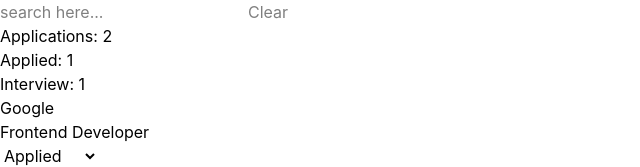
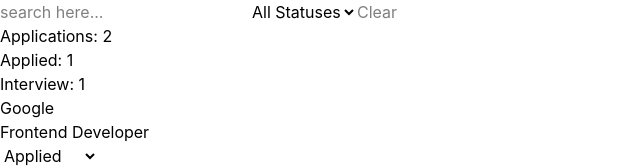
Before and after one commit to roshan-vyas-dev/job-application-tracker, a React (Vite) app: page / in a window 1280 px wide. Shown: the top 167 px of the page, without its empty margins (0-640 px from the left). Built offline with nearby package versions, Linux system fonts and the light colour scheme.

Commit message:
feat: add application status filter

```diff
--- a/src/App.jsx
+++ b/src/App.jsx
@@ -2,6 +2,7 @@
 import ApplicationList from "./components/ApplicationList/ApplicationList";
 function App() {
   const [search, setSearch] = useState("");
+  const [statusFilter, setStatusFilter] = useState("All");
   const [applications, setApplications] = useState([
     {
       id: 1,
@@ -19,9 +20,11 @@
     },
   ]);
 
-  const filteredApplications = applications.filter((application) =>
-    application.company.toLowerCase().includes(search.toLowerCase()),
-  );
+ const filteredApplications = applications.filter(
+  (application) =>
+    application.company.toLowerCase().includes(search.toLowerCase()) &&
+    (statusFilter === "All" || application.status === statusFilter)
+);
 
   const handleDelete = (id) => {
     setApplications((currentApplications) =>
@@ -47,6 +50,17 @@
         value={search}
         onChange={(e) => setSearch(e.target.value)}
       />
+      <select
+  value={statusFilter}
+  onChange={(e) => setStatusFilter(e.target.value)}
+>
+  <option value="All">All Statuses</option>
+  <option value="Applied">Applied</option>
+  <option value="Reviewing">Reviewing</option>
+  <option value="Interview">Interview</option>
+  <option value="Hired">Hired</option>
+  <option value="Rejected">Rejected</option>
+</select>
       <button
         onClick={() => setSearch("")}
         disabled={!search}
```
